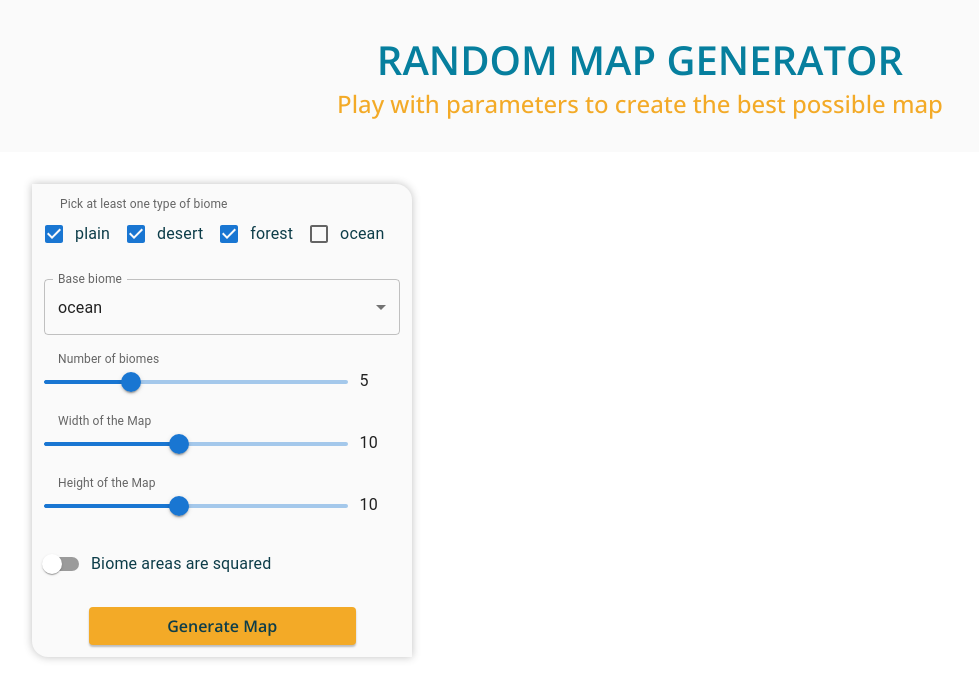
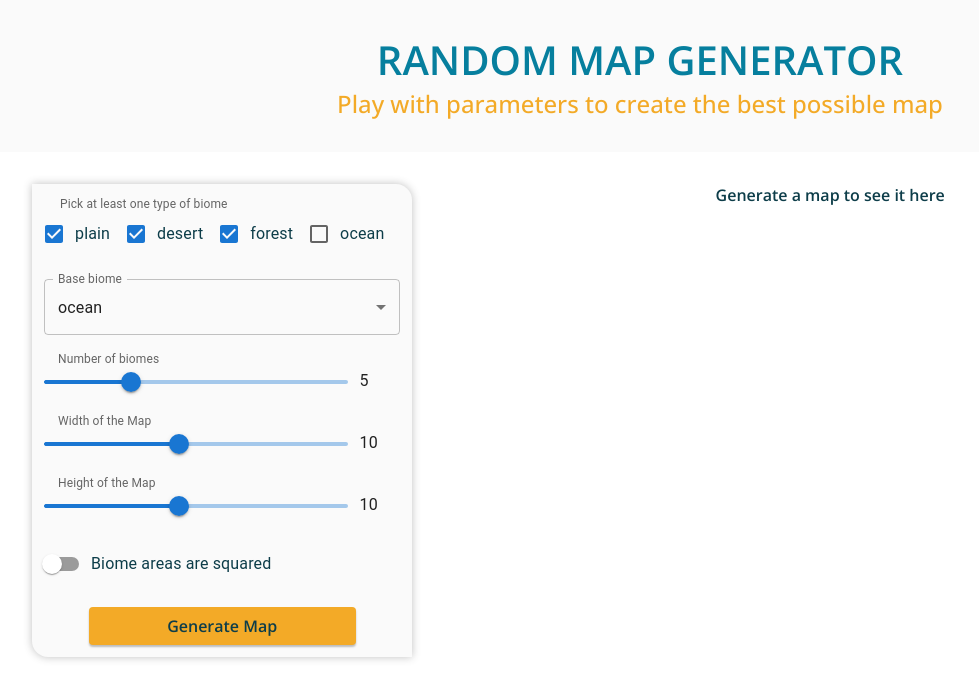
Before and after one commit to thibautguibert/map-generator-front, a React (Vite) app: page / in a window 1280 px wide. Shown: the top 700 px of the page, without its empty margins (0-979 px from the left). Built offline with nearby package versions, Linux system fonts and the light colour scheme.

Commit message:
cleaned Map component and added placeholder sentence

```diff
--- a/components/Map.tsx
+++ b/components/Map.tsx
@@ -1,4 +1,6 @@
-import React from "react";
+import { Theme, css } from "@emotion/react";
+import styled from "@emotion/styled";
+import { Biome, BiomeArea } from "@lib/biome";
 
 import { useMap } from "../hooks/MapProvider";
 
@@ -10,35 +12,66 @@ const biomeColors: { [key: string]: string } = {
   plain: "#AFF4C5",
 };
 
+interface IStyledBiomeProps {
+  biomeArea: BiomeArea;
+  theme?: Theme;
+  index: number;
+}
+
+const StyledBiome = styled.div(
+  ({ theme, biomeArea, index }: IStyledBiomeProps) => css`
+    position: absolute;
+    left: ${biomeArea.x * 25}px;
+    top: ${biomeArea.y * 25}px;
+    width: ${biomeArea.width * 25}px;
+    height: ${biomeArea.height * 25}px;
+    background-color: ${biomeColors[biomeArea.biome]};
+    z-index: ${index + 1};
+    border-radius: ${theme?.radius?.s};
+  `,
+);
+
+interface IStyledMapProps {
+  width: number;
+  height: number;
+  baseBiome: Biome;
+}
+
+const StyledMap = styled.div(
+  ({ width, height, baseBiome }: IStyledMapProps) => css`
+    position: relative;
+    width: ${width * 25}px;
+    height: ${height * 25}px;
+    background-color: ${biomeColors[baseBiome]};
+    overflow: hidden;
+  `,
+);
+
+const MapContainer = styled.div`
+  width: 100%;
+  display: flex;
+  justify-content: center;
+`;
+
+const Placeholder = styled.p`
+  font-size: ${({ theme: { fontSize } }) => fontSize.m};
+  font-weight: 600;
+  color: ${({ theme: { colors } }) => colors.darkerMain};
+`;
+
 function Map() {
   const {
     mapSettings: { biomeAreas, width, height, baseBiome },
   } = useMap();
   return (
-    <div
-      style={{
-        position: "relative",
-        width: `${width * 25}px`,
-        height: `${height * 25}px`,
-        backgroundColor: biomeColors[baseBiome],
-        overflow: "hidden",
-      }}
-    >
-      {biomeAreas.map((biomeArea, index) => (
-        <div
-          key={`${biomeArea.biome}-${biomeArea.x}-${biomeArea.y}`}
-          style={{
-            position: "absolute",
-            left: `${biomeArea.x * 25}px`,
-            top: `${biomeArea.y * 25}px`,
-            width: `${biomeArea.width * 25}px`,
-            height: `${biomeArea.height * 25}px`,
-            backgroundColor: biomeColors[biomeArea.biome],
-            zIndex: index + 1,
-          }}
-        />
-      ))}
-    </div>
+    <MapContainer>
+      {(width === 0 || height === 0) && <Placeholder>Generate a map to see it here</Placeholder>}
+      <StyledMap width={width} height={height} baseBiome={baseBiome}>
+        {biomeAreas.map((biomeArea, index) => (
+          <StyledBiome key={`${biomeArea.biome}-${biomeArea.x}-${biomeArea.y}`} index={index} biomeArea={biomeArea} />
+        ))}
+      </StyledMap>
+    </MapContainer>
   );
 }
 
--- a/hooks/MapProvider.tsx
+++ b/hooks/MapProvider.tsx
@@ -37,6 +37,7 @@ function MapProvider({ children }: IMapProviderProps): JSX.Element {
   const generateMapSettings = async (mapConfig: MapConfig) => {
     setLoading(true);
     setApiError(null);
+    setMapSettings(DEFAULT_MAP_SETTINGS);
 
     try {
       const generatedSettings = await generateMapFromAPI(mapConfig);
```
